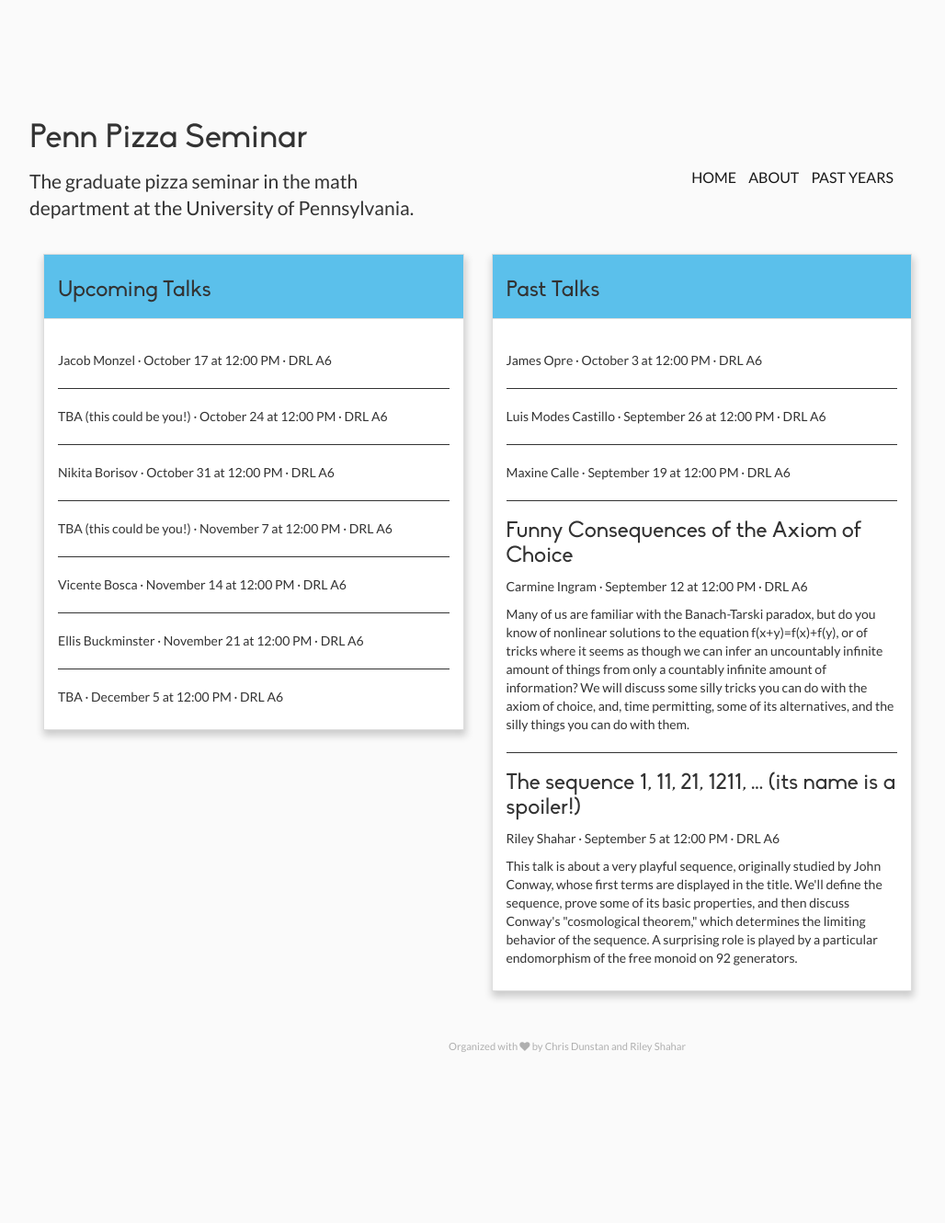
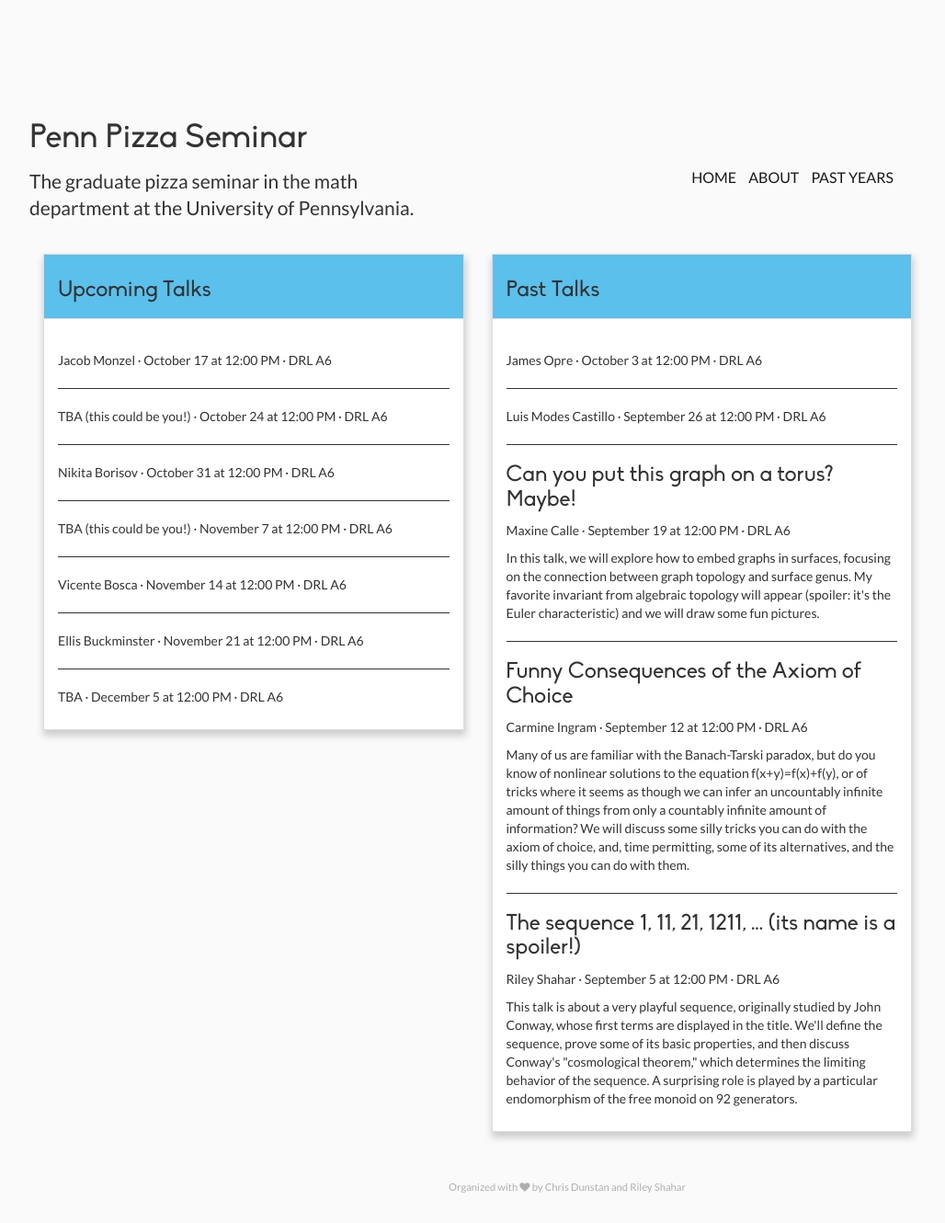
Before and after one commit to pizza-seminar/pizza-seminar.github.io, a Jekyll site: the page built from index.html, in a window 1280 px wide. Shown: the whole page at 92% size, without its empty margins (38-1066 px from the left). Built offline with Jekyll 4.4.1, drawn with Linux system fonts in a browser that asks for light colours; nearby versions of some CDN libraries; before the commit the page ends 1177 px from its top, so only the background shows below that; part of the change alters nothing that is shown.

Commit message:
add Maxine's talk

```diff
--- a/_config.yml
+++ b/_config.yml
@@ -2,11 +2,10 @@
 # PERSONALIZATION
 # Site variables
 title: Penn Pizza Seminar
-original_repo: https://github.com/rileyshahar/pizza-seminar
+original_repo: https://github.com/pizza-seminar/pizza-seminar.github.io
 description: The graduate pizza seminar in the math department at the University of Pennsylvania.
-domain: rileyshahar.github.io
-url: https://rileyshahar.github.io
-baseurl: /pizza-seminar/
+domain: pizza-seminar.github.io
+url: https://pizza-seminar.github.io
 
 
 # Style variables
--- a/_data/events.yml
+++ b/_data/events.yml
@@ -35,7 +35,9 @@
   date: 2025-09-26T12:00:00-04:00
   location: DRL A6
 
-- speaker: Maxine Calle
+- title: Can you put this graph on a torus? Maybe!
+  abstract: "In this talk, we will explore how to embed graphs in surfaces, focusing on the connection between graph topology and surface genus. My favorite invariant from algebraic topology will appear (spoiler: it's the Euler characteristic) and we will draw some fun pictures."
+  speaker: Maxine Calle
   date: 2025-09-19T12:00:00-04:00
   location: DRL A6
 
--- a/_includes/footer.html
+++ b/_includes/footer.html
@@ -9,7 +9,7 @@
     	<div class="row">
   			<div class="col-md-12 text-center">
   				{% unless site.repo == null %}
-  					<a href="{{site.repo}}" target="_blank"><small>Last updated: {{site.time | date:"%b %-d %Y  %H:%M" }}</small></a>
+  					<a href="{{site.repo}}" target="_blank"><small>Last updated: {{ site.time | date:"%b %-d %Y  %H:%M" }}</small></a>
   				{%endunless%}
   			</div>
   		</div>
```
